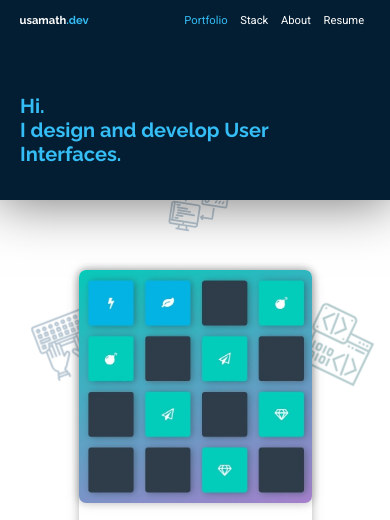
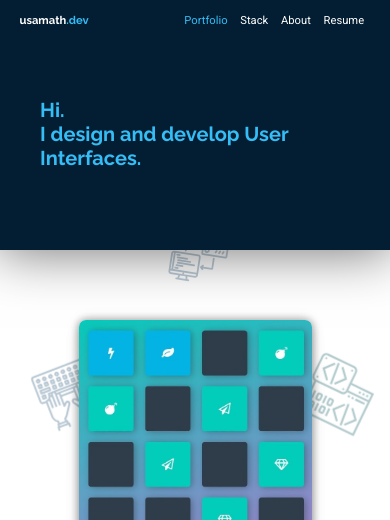
Before and after one commit to uchamucha/portfolio-v3, a plain HTML site: page index.html in a window 390 px wide. Shown: the top 520 px of the page. Drawn offline with Linux system fonts and the light colour scheme; some packages are replaced by stand-ins of ours; a script that the page names is missing.

Commit message:
Minor style updates in cover

```diff
--- a/style.css
+++ b/style.css
@@ -117,7 +117,7 @@ img {
 }
 
 .cover .hello {
-  height: 90%;
+  height: 75%;
   width: auto;
 
   display: flex;
@@ -126,8 +126,8 @@ img {
 }
 
 .cover .hello .intro {
-  margin: auto;
-  padding: 0 20px 0 20px;
+  margin: 5% 0 5% 0;
+  padding: 0 40px 0 40px;
   height: 60%;
   width: 100%;
   text-align: left;
@@ -511,7 +511,7 @@ input {
 
 @media screen and (max-width: 768px) {
   .cover {
-    height: 200px;
+    height: 250px;
   }
 
   .cover .hello .nav,
```
